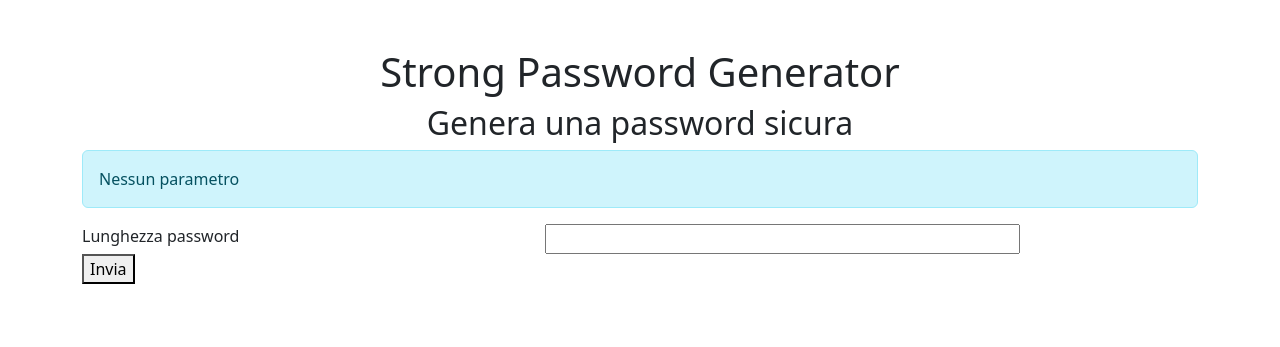
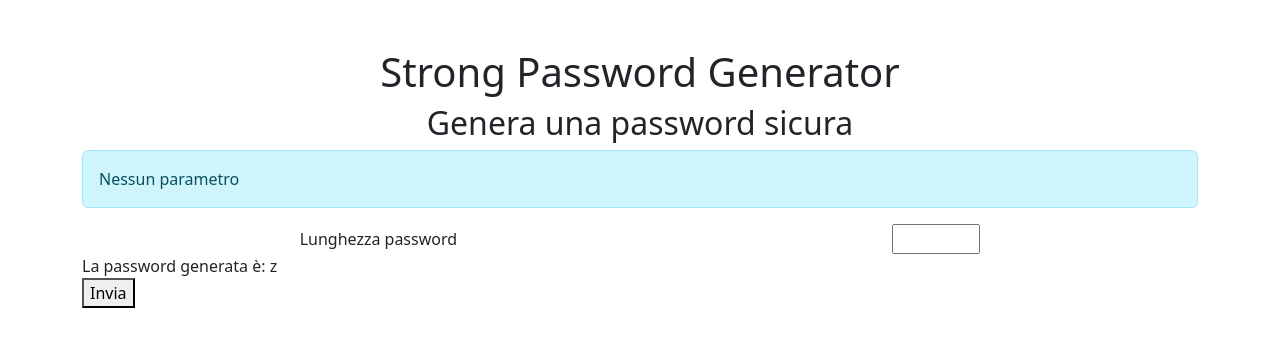
Before and after one commit to AlessandroLembo/php-strong-password-generator, a PHP site: page /?password_length=1 in a window 1280 px wide. Shown: the top 347 px of the page. Run offline with PHP 8.4, Linux system fonts and the light colour scheme.

Commit message:
declare function to generate random password

```diff
--- a/index.php
+++ b/index.php
@@ -1,3 +1,15 @@
+<?php
+
+function rand_password() {
+    $password_length = $_GET['password_length'];
+    $chars = "abcdefghijklmnopqrstuvwxyzABCDEFGHIJKLMNOPQRSTUVWXYZ0123456789";
+
+    return substr(str_shuffle($chars), 0 ,$password_length);
+
+    }
+
+?>
+
 <!DOCTYPE html>
 <html lang="en">
 <head>
@@ -22,11 +34,12 @@
         Nessun parametro
     </div>
 
-    <form action="" method="GET">
-        <div class="row">
-           <label for="password" class="col-5">Lunghezza password</label>
-           <input type="number" min="1" max="16" name="password" class="col-5">
+    <form action="#" method="GET">
+        <div class="d-flex align-items-center justify-content-around">
+           <label for="password">Lunghezza password</label>
+           <input type="number" min="8" max="16" name="password_length">
         </div>
+        <div>La password generata è: <?= rand_password() ?></div>
         <button>Invia</button>
 
     </form>
```
